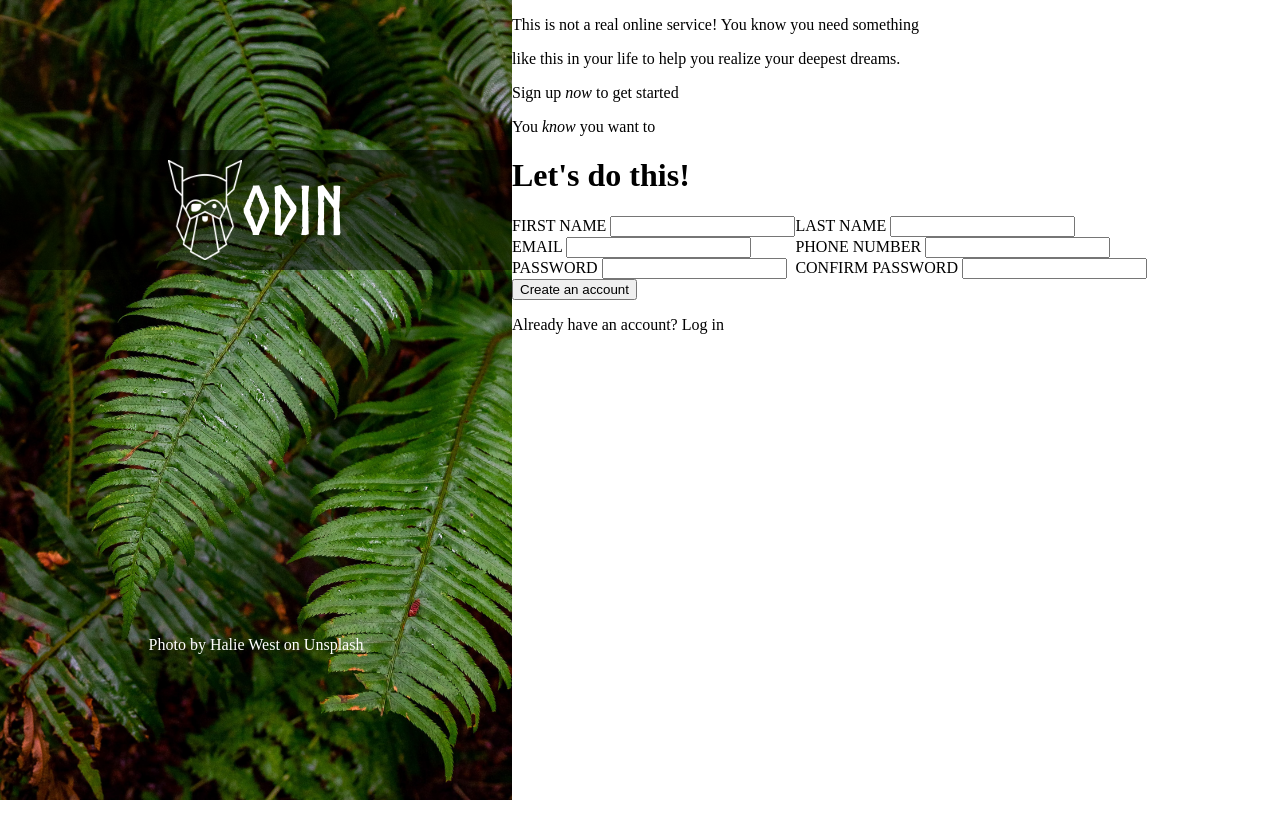
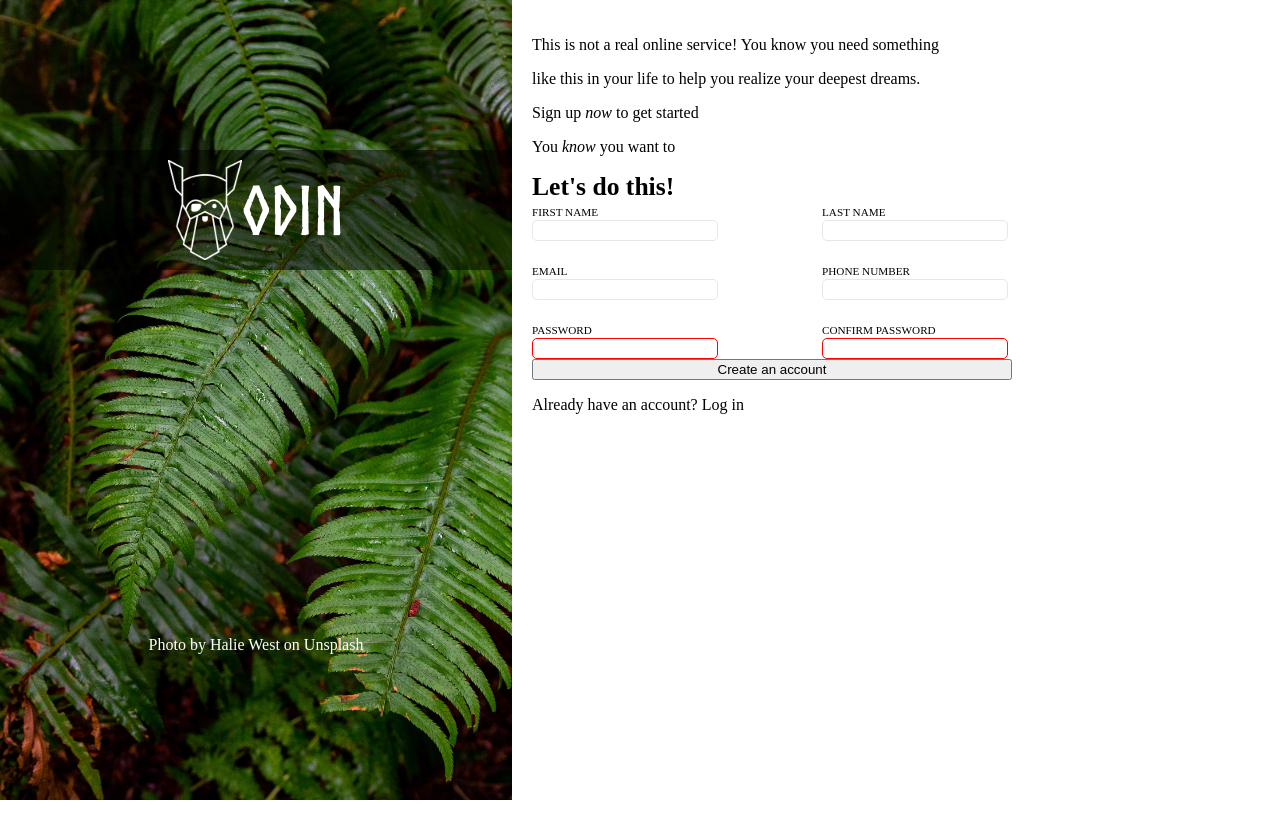
Before and after one commit to AyomikunOyeniyi/sign-up-form, a plain HTML site: page index.html in a window 1280 px wide. Before the commit the page ends 800 px from the top, so only its background shows below. Drawn offline with Linux system fonts and the light colour scheme.

Commit message:
Style form

```diff
--- a/index.html
+++ b/index.html
@@ -11,16 +11,16 @@
         <div class="logo-container"><img src="assets/odin-lined.png" alt="Logo of the Odin Project" class="logo">Odin</div>
         <p class="copyright">Photo by <a href="https://unsplash.com/photos/green-leaf-plant-in-close-up-photography-25xggax4bSA">Halie West</a> on Unsplash</p>
     </div>
-    <div>
-        <div>
+    <div class="right-side">
+        <div class="text">
             <p>This is not a real online service! You know you need something</p>
             <p>like this in your life to help you realize your deepest dreams.</p>
             <p>Sign up <em>now</em> to get started</p>
             <p>You <em>know</em> you want to</p>
         </div>
 
-        <div>
-            <h1>Let's do this!</h1>
+        <div class="form-holder">
+            <h1 class="form-title">Let's do this!</h1>
             <form method="get" action="">
                 <div class="form-column">
                     <div>
@@ -33,7 +33,7 @@
                     </div>
                     <div>
                         <label for="pwd">PASSWORD</label>
-                        <input type="password" id="pwd" name="user-password">
+                        <input type="password" id="pwd" name="user-password" required>
                     </div>
                 </div>
 
@@ -48,7 +48,7 @@
                     </div>
                     <div>
                         <label for="pwd2">CONFIRM PASSWORD</label>
-                        <input type="password" id="pwd2" name="confirm-password">
+                        <input type="password" id="pwd2" name="confirm-password" required>
                     </div>
                 </div>
             </form>
--- a/style.css
+++ b/style.css
@@ -1,6 +1,8 @@
 html {
     font-size: 16px;
+    box-sizing: border-box;
 }
+
 body {
     display: flex;
     flex-direction: row;
@@ -23,6 +25,13 @@ body {
     height: 100vh;
     width: 40vw;
     align-items: center;
+}
+
+.right-side {
+    height: 100vh;
+    display: flex;
+    flex-direction: column;
+    padding: 20px;
 }
 
 .logo-container {
@@ -53,7 +62,50 @@ a {
     color: white;
 }
 
+.form-holder {
+    box-shadow: 3px;
+}
+
+.form-title {
+    margin: 0;
+    font-size: 1.6rem;
+}
+
 form {
     display: flex;
     flex-direction: row;
+    gap: 100px;
 }
+
+.form-column > div {
+    width: 190px;
+}
+
+.form-column {
+    display: flex;
+    flex-direction: column;
+    gap: 20px;
+}
+
+input:focus:valid {
+    outline: 1.5px solid blue;
+}
+
+input {
+    border: 1.5px solid #E5E7EB;
+    border-radius: 5px;
+    width: 180px;
+    height: 17px;
+}
+
+input:invalid {
+    border-color: red;
+}
+
+input:focus:invalid {
+    outline: 0.1px solid red;
+}
+
+label {
+    font-size: 0.7rem;
+}
```
